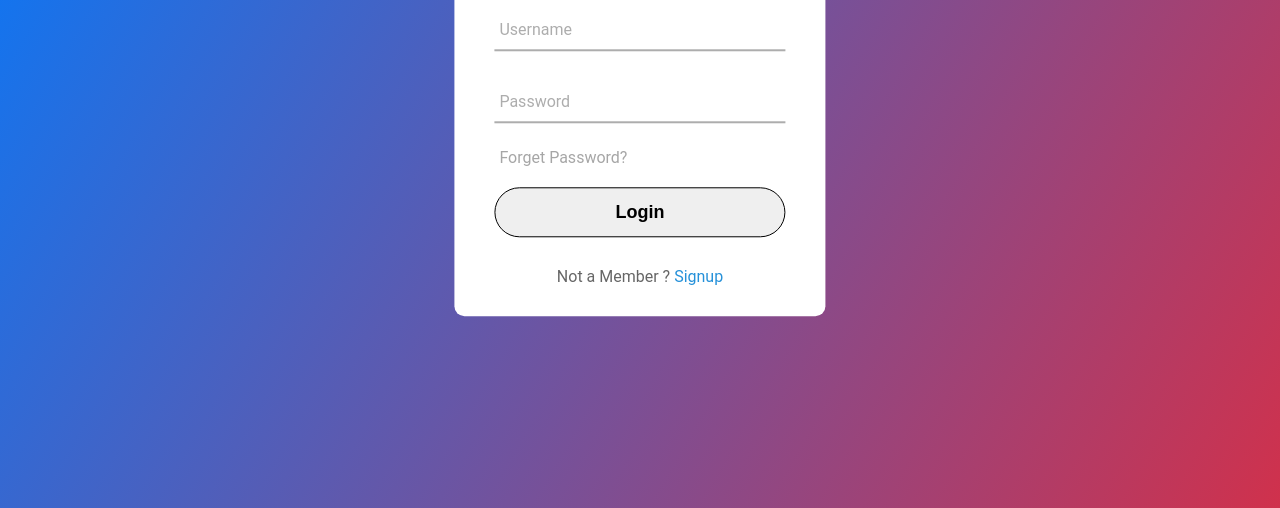
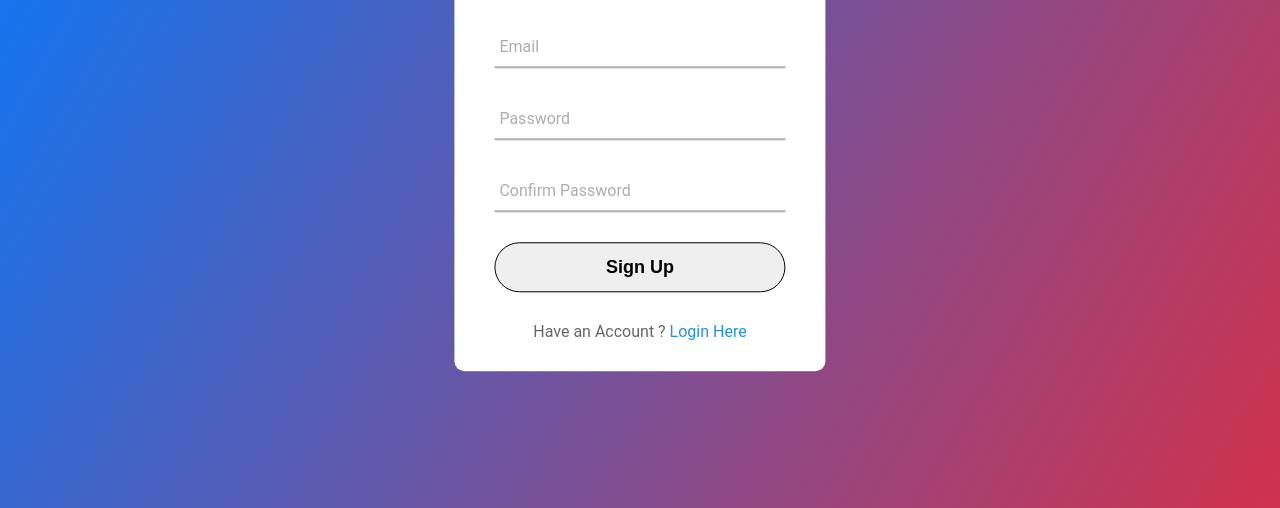
Before and after one commit to Marvellous162196/Web-Design-Projects, a plain HTML site: page index.html in a window 1280 px wide. Shown: the part 292-800 px from the top of the page. Drawn offline with Linux system fonts and the light colour scheme.

Commit message:
Add files via upload

```diff
--- a/index.html
+++ b/index.html
@@ -1,7 +1,7 @@
 <!DOCTYPE html>
 <html lang="en">
   <head>
-    <title>Login Form</title>
+    <title>Sign Up / Registration Form </title>
     <meta charset="UTF-8" />
     <meta name="viewport" content="width=device-width" />
     <link rel="stylesheet" href="styles.css" />
@@ -9,25 +9,34 @@
   <body>
     <div class="container">
       <div class="center">
-          <h1>Login</h1>
-          <form action="" method="POST">
+          <h1>Register</h1>
+          <form method="POST" action="">
               <div class="txt_field">
-                  <input type="text" name="text" required>
+                  <input type="text" name="name" required>
                   <span></span>
-                  <label>Username</label>
+                  <label>Name</label>
+              </div>
+              <div class="txt_field">
+                  <input type="email" name="email" required>
+                  <span></span>
+                  <label>Email</label>
               </div>
               <div class="txt_field">
                   <input type="password" name="password" required>
                   <span></span>
                   <label>Password</label>
               </div>
-              <div class="pass">Forget Password?</div>
-              <input name="submit" type="Submit" value="Login">
+              <div class="txt_field">
+                  <input type="password" name="cpassword" required>
+                  <span></span>
+                  <label>Confirm Password</label>
+              </div>
+              <input name="submit" type="Submit" value="Sign Up">
               <div class="signup_link">
-                  Not a Member ? <a href="signup.php">Signup</a>
+                  Have an Account ? <a href="#">Login Here</a>
               </div>
           </form>
       </div>
-    </div>
+  </div>
   </body>
 </html>
```
